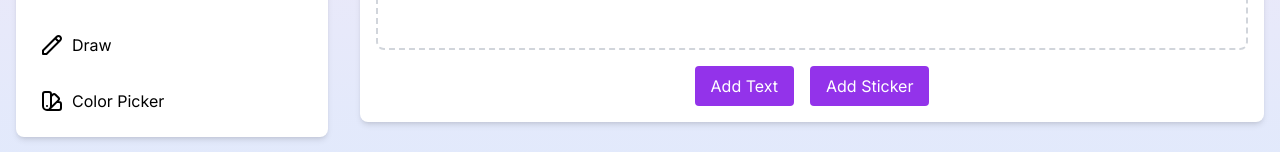
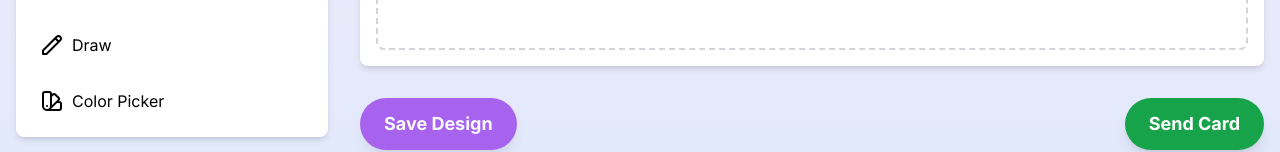
Before and after one commit to Maayan99/greeterer, a Next.js app: page /create in a window 1280 px wide. Shown: the part 478-630 px from the top of the page. Built offline with nearby package versions, Linux system fonts and the light colour scheme.

Commit message:
We need to update the LivePreview component to accept the 'elements' and 'setElements' props, and adjust its implementation in the Card Creation page.

```diff
--- a/src/components/LivePreview.tsx
+++ b/src/components/LivePreview.tsx
@@ -11,8 +11,12 @@ interface Element {
   color?: string;
 }
 
-const LivePreview: React.FC = () => {
-  const [elements, setElements] = useState<Element[]>([]);
+interface LivePreviewProps {
+  elements: Element[];
+  setElements: React.Dispatch<React.SetStateAction<Element[]>>;
+}
+
+const LivePreview: React.FC<LivePreviewProps> = ({ elements, setElements }) => {
   const [selectedElement, setSelectedElement] = useState<string | null>(null);
   const [zoom, setZoom] = useState(false);
   const previewRef = useRef<HTMLDivElement>(null);
@@ -24,26 +28,10 @@ const LivePreview: React.FC = () => {
     }
   }, [zoom]);
 
-  const addElement = (type: string, content: string) => {
-    const newElement: Element = {
-      id: Date.now().toString(),
-      type,
-      content,
-      x: 0,
-      y: 0,
-      fontSize: 16,
-      color: '#000000'
-    };
-    setElements([...elements, newElement]);
-    setZoom(true);
-  };
-
-  const updateElement = (id: string, updates: Partial<Element>) => {
-    setElements(elements.map(el => el.id === id ? { ...el, ...updates } : el));
-  };
-
   const handleDrag = (id: string, e: any, data: { x: number; y: number }) => {
-    updateElement(id, { x: data.x, y: data.y });
+    setElements(prevElements =>
+      prevElements.map(el => el.id === id ? { ...el, x: data.x, y: data.y } : el)
+    );
   };
 
   const handleSelect = (id: string) => {
@@ -51,15 +39,21 @@ const LivePreview: React.FC = () => {
   };
 
   const handleTextChange = (id: string, newText: string) => {
-    updateElement(id, { content: newText });
+    setElements(prevElements =>
+      prevElements.map(el => el.id === id ? { ...el, content: newText } : el)
+    );
   };
 
   const handleFontSizeChange = (id: string, newSize: number) => {
-    updateElement(id, { fontSize: newSize });
+    setElements(prevElements =>
+      prevElements.map(el => el.id === id ? { ...el, fontSize: newSize } : el)
+    );
   };
 
   const handleColorChange = (id: string, newColor: string) => {
-    updateElement(id, { color: newColor });
+    setElements(prevElements =>
+      prevElements.map(el => el.id === id ? { ...el, color: newColor } : el)
+    );
   };
 
   return (
@@ -113,14 +107,6 @@ const LivePreview: React.FC = () => {
           />
         </div>
       )}
-      <div className="mt-4 flex justify-center space-x-4">
-        <button onClick={() => addElement('text', 'Sample Text')} className="px-4 py-2 bg-purple-600 text-white rounded hover:bg-purple-700">
-          Add Text
-        </button>
-        <button onClick={() => addElement('sticker', '<svg xmlns="http://www.w3.org/2000/svg" viewBox="0 0 24 24" fill="currentColor" class="w-12 h-12"><path d="M12 2C6.477 2 2 6.477 2 12s4.477 10 10 10 10-4.477 10-10S17.523 2 12 2zm0 18c-4.418 0-8-3.582-8-8s3.582-8 8-8 8 3.582 8 8-3.582 8-8 8zm0-14c-3.314 0-6 2.686-6 6s2.686 6 6 6 6-2.686 6-6-2.686-6-6-6zm0 10c-2.21 0-4-1.79-4-4s1.79-4 4-4 4 1.79 4 4-1.79 4-4 4z"/></svg>')} className="px-4 py-2 bg-purple-600 text-white rounded hover:bg-purple-700">
-          Add Sticker
-        </button>
-      </div>
     </div>
   );
 };
```
Also changed, not shown: src/app/create/page.tsx (line endings or trailing spaces).
